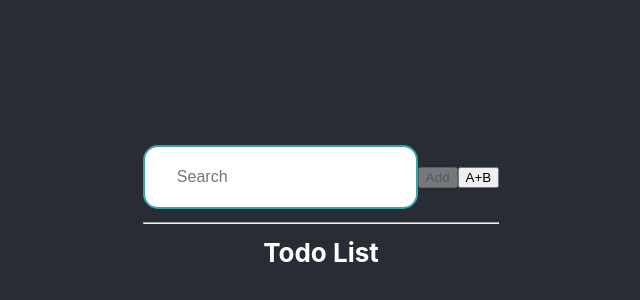
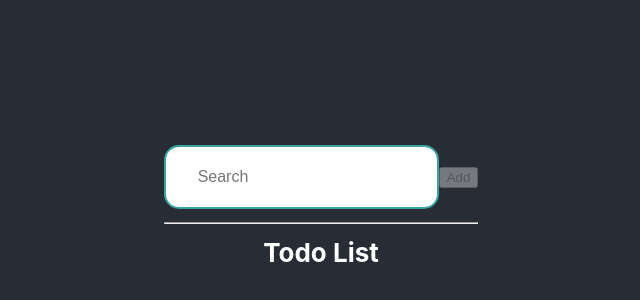
Before and after one commit to Codify-Js/react-project, a React (Create React App) app: page / in a window 1280 px wide. Shown: the part 194-494 px from the top of the page, without its empty margins (319-959 px from the left). Built offline with nearby package versions, Linux system fonts and the light colour scheme.

Commit message:
removed incorrect functions

```diff
--- a/src/App.js
+++ b/src/App.js
@@ -8,7 +8,7 @@ function App() {
   return (
     <div className={containerClass}>
       <header className="App-header">
-        <TodoContainer />
+        <TodoContainer parentProps={false} />
       </header>
     </div>
   );
--- a/src/containers/FirstStateFullComponent/TodoContainer.jsx
+++ b/src/containers/FirstStateFullComponent/TodoContainer.jsx
@@ -19,22 +19,17 @@ export default class TodoContainer extends React.Component {
     this.setState({inputValue: event.target.value});
   }
 
-  calc(e) {
-    console.log('RUN', e);
-  }
-
   handleAdd() {
     if (this.state.inputValue === '') {
       return;
     }
-    this.setState({
-      list: [...this.state.list, this.state.inputValue],
+    this.setState((state) => ({
+      list: [...state.list, state.inputValue],
       inputValue: ''
-    });
+    }));
   }
 
   render() {
-    console.log('thisState', this.state);
     const todoList = this.state.list;
 
     const itemElem = (item, index) => (
@@ -44,16 +39,11 @@ export default class TodoContainer extends React.Component {
       </div>
     )
 
-    const handleClick = (event) => {
-      this.setState({inputValue: event.target.value});
-    }
-
     return (
       <div>
 
-        <InputComponent value={this.state.inputValue} onChange={handleClick} />
+        <InputComponent value={this.state.inputValue} onChange={this.handleInputChange} />
         <button disabled={!this.state.inputValue} onClick={this.handleAdd}>Add</button>
-        <button onClick={(e) => this.calc(e)}>A+B</button>
         <hr/>
         <b>Todo List</b>
         {todoList.map((item, index) => itemElem(item, index))}
```
